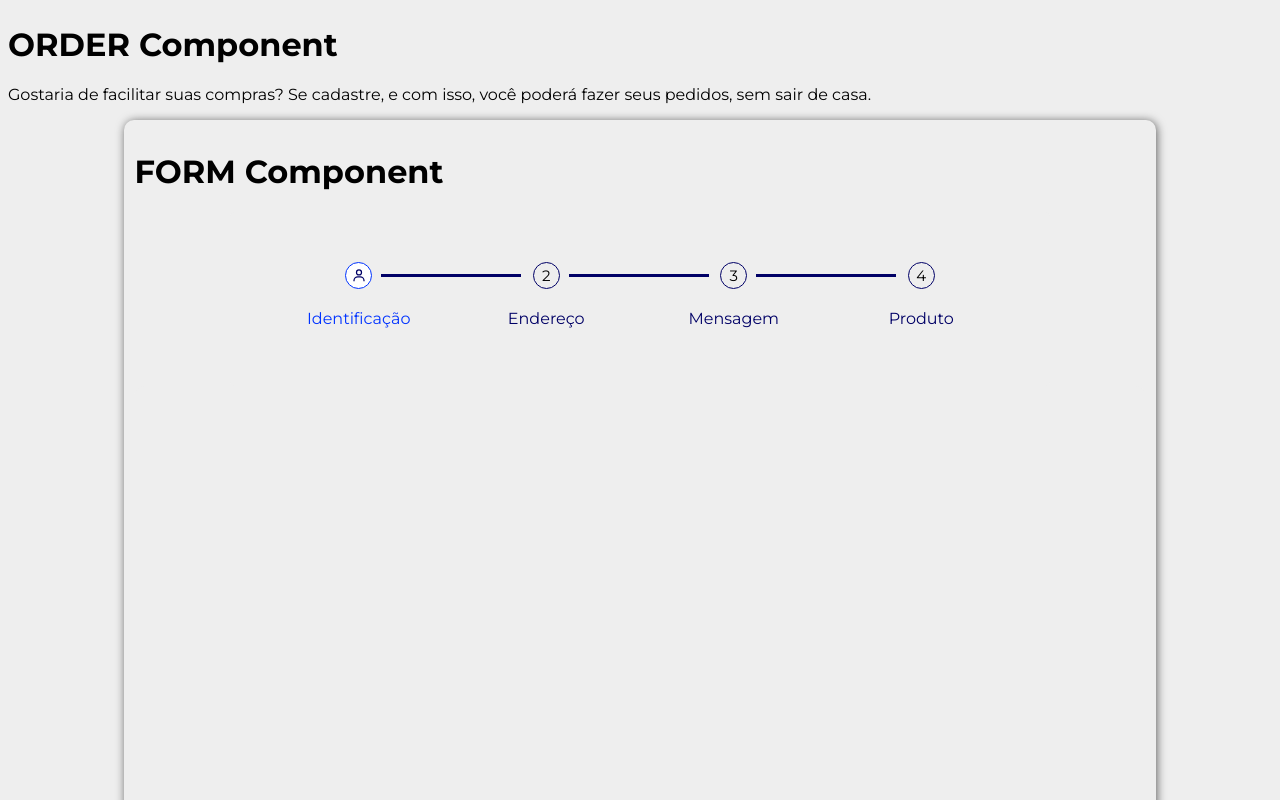
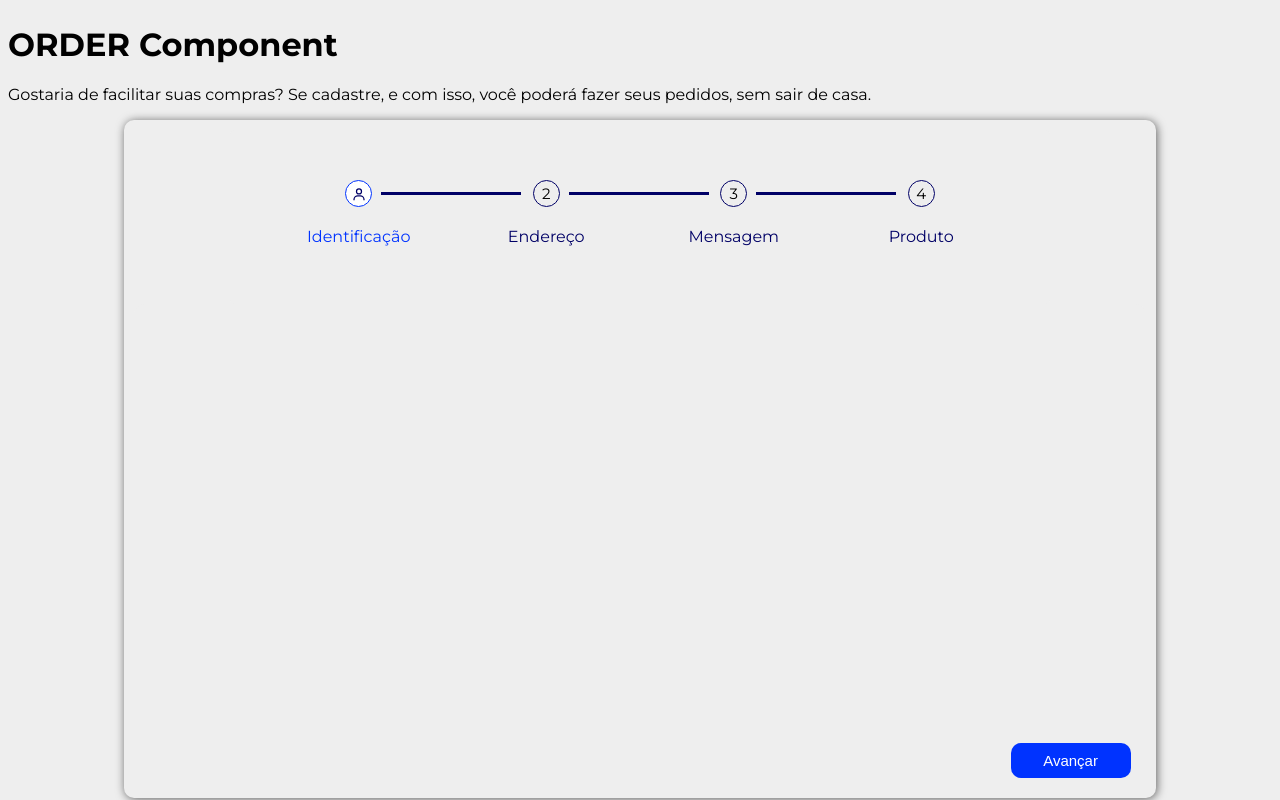
Before and after one commit to marcusviniciusmo/Companhia_Do_Saldo_Website, a React (Vite) app in the folder frontend/: page /orders in a window 1280 px wide. Shown: the part 540-1340 px from the top of the page. Built offline with nearby package versions, Linux system fonts and the light colour scheme.

Commit message:
Finishing: Form component styling

```diff
--- a/frontend/src/components/Form/index.tsx
+++ b/frontend/src/components/Form/index.tsx
@@ -34,8 +34,6 @@ export function Form() {
 
   return (
     <Container>
-      <h1>FORM Component</h1>
-
       <ProgressBar content={mockedData!} />
 
       <View src={mockedData?.content[index].url} />
--- a/frontend/src/components/Form/styles.tsx
+++ b/frontend/src/components/Form/styles.tsx
@@ -2,7 +2,7 @@ import styled from 'styled-components';
 
 export const Container = styled.div`
   width: 80%;
-  margin: 0 auto 1rem auto;
+  margin: 0 auto 1.5rem auto;
   padding: 1rem;
   border: none;
   border-radius: 1rem;
@@ -11,7 +11,7 @@ export const Container = styled.div`
 
 export const View = styled.iframe`
   width: 100%;
-  height: 50rem;
+  height: 42.5rem;
   border: none;
   border-top-left-radius: 1rem;
   border-top-right-radius: 1rem;
```
